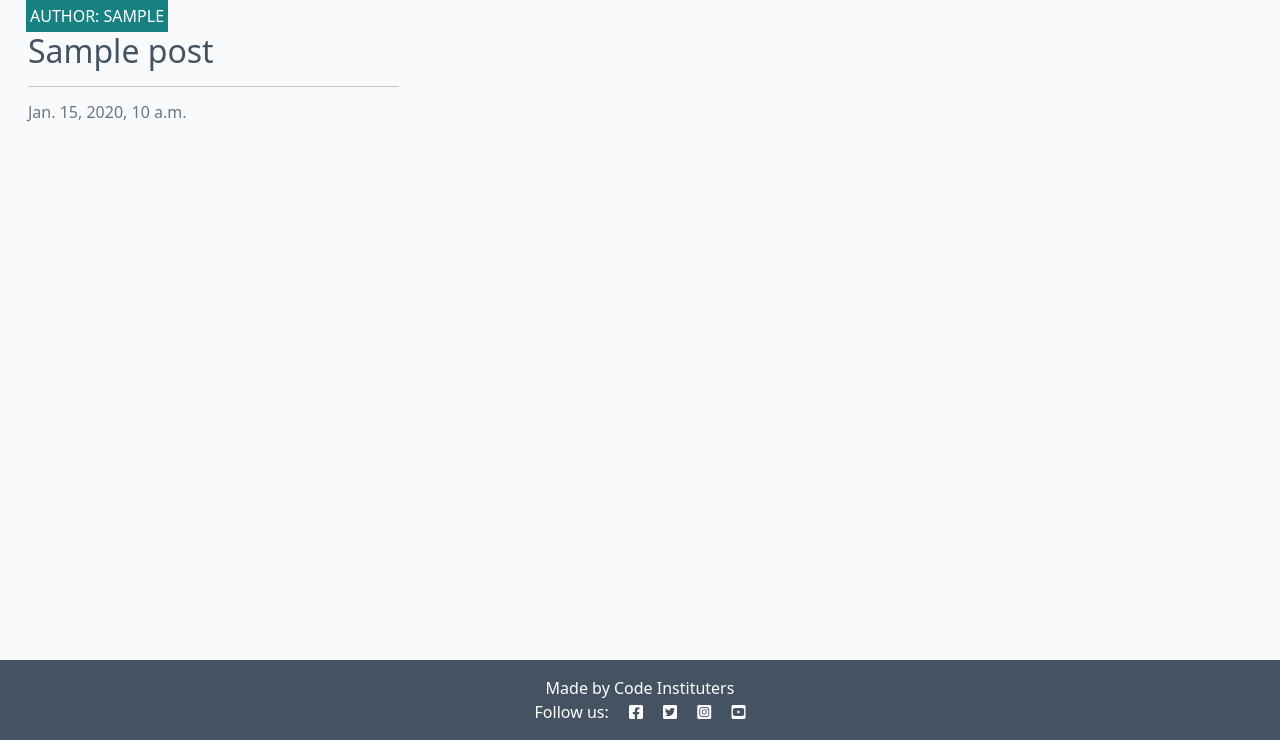
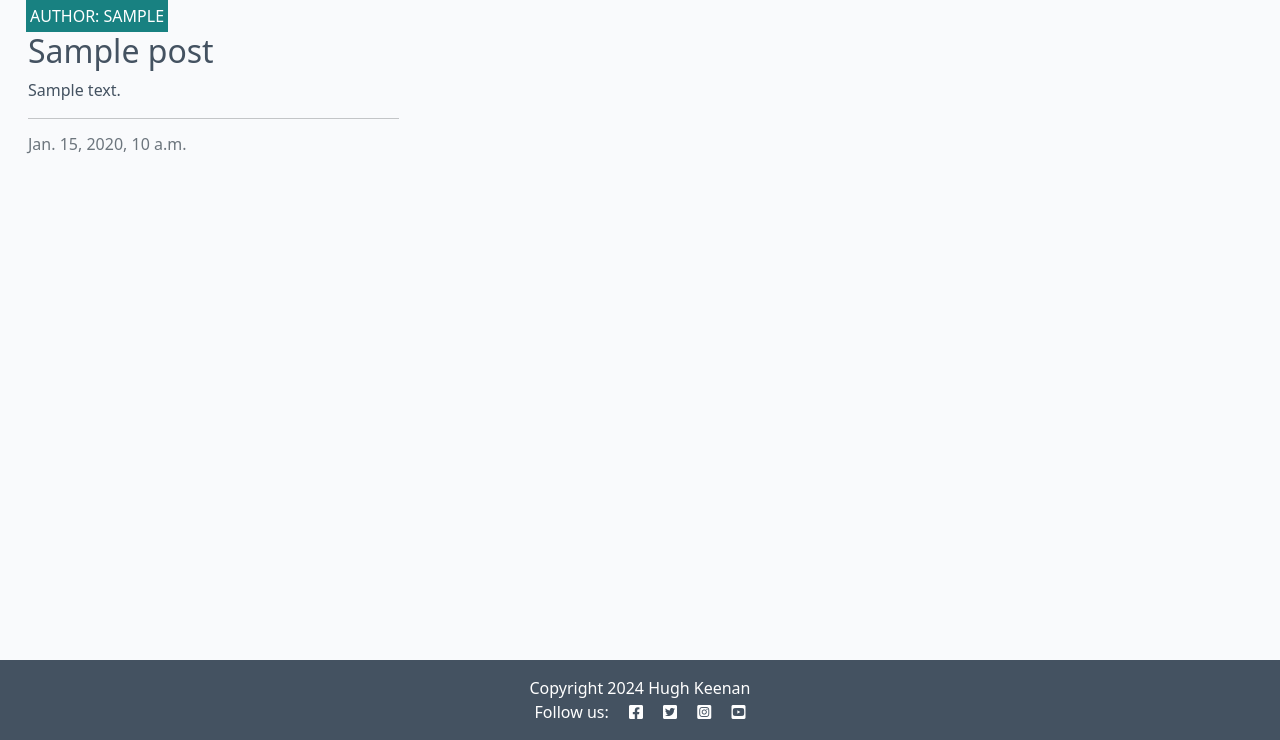
Before and after one commit to HughKeenan/django-blog, a Django app: page / in a window 1280 px wide. Shown: the part 60-800 px from the top of the page. Run offline with Django 4.2, Linux system fonts and the light colour scheme; tables that the repository leaves empty hold one stand-in row (values such as "Sample post").

Commit message:
add copyright and link to home

```diff
--- a/blog/templates/blog/index.html
+++ b/blog/templates/blog/index.html
@@ -20,6 +20,7 @@
                             </div>
                             <a href="#" class="post-link">
                                 <h2 class="card-title">{{ post.title }}</h2>
+                                <p class = "card-text">{{ post.excerpt }}</p>
                             </a>
 
                             <hr />
@@ -50,3 +51,7 @@
 
 <!-- index.html content ends here -->
 {% endblock %}
+
+{% block copyright %}
+    Copyright 2024 Hugh Keenan
+{% endblock copyright %}
--- a/templates/base.html
+++ b/templates/base.html
@@ -41,7 +41,7 @@
                 <ul class="navbar-nav me-auto mb-2 mb-lg-0">
                     <li class="nav-item">
                         <a class="nav-link {% if request.path == home_url %}active{% endif %}" aria-current="page"
-                            href="#">Home</a>
+                            href="{% url 'home' %}">Home</a>
                     </li>
 
                 </ul>
@@ -62,7 +62,11 @@
 
     <!-- Footer -->
     <footer class="footer mt-auto py-3 dark-bg">
-        <p class="m-0 text-center text-white">Made by Code Instituters</p>
+        <p class="m-0 text-center text-white">
+            {% block copyright %}
+                Made by Hugh Keenan
+            {% endblock copyright %}
+        </p>
         <p class="m-0 text-center text-white">Follow us: <i class="fab fa-facebook-square ms-3"></i>
             <i class="fab fa-twitter-square ms-3"></i>
             <i class="fab fa-instagram-square ms-3"></i>
```
